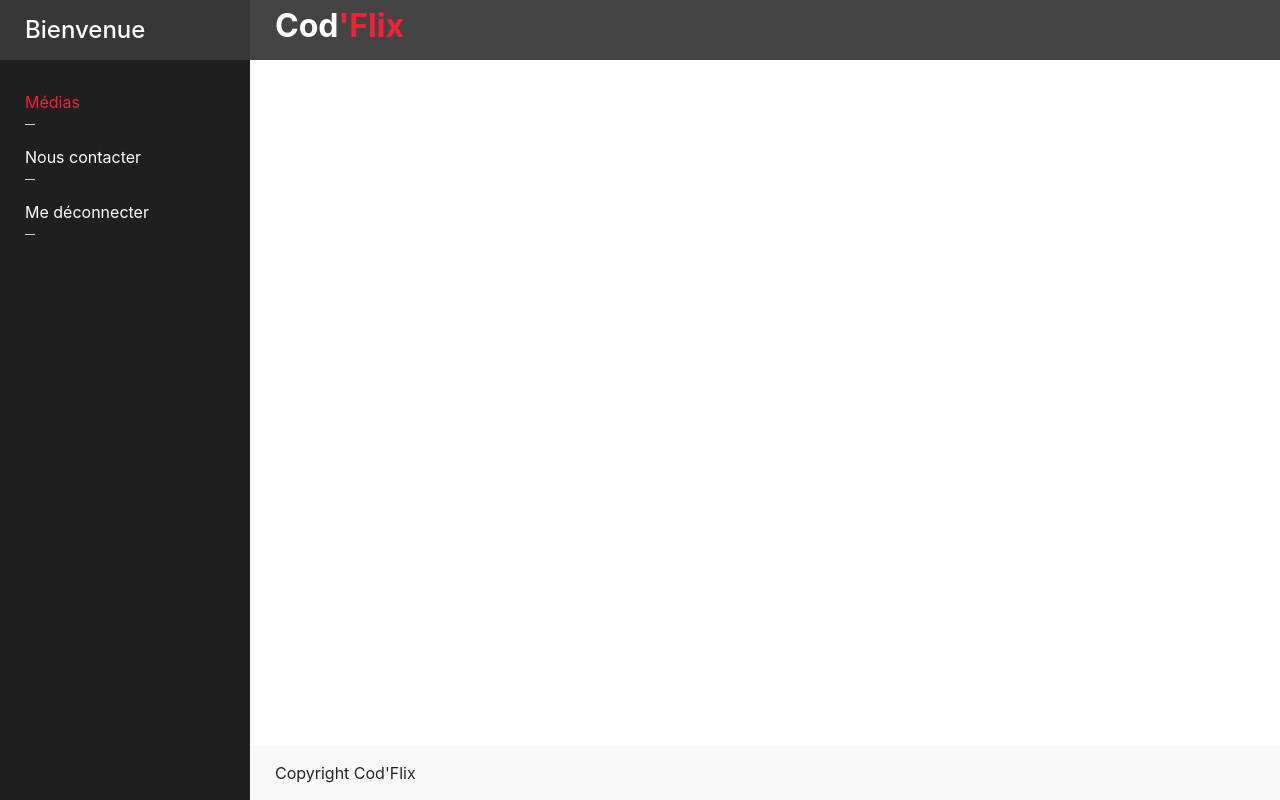
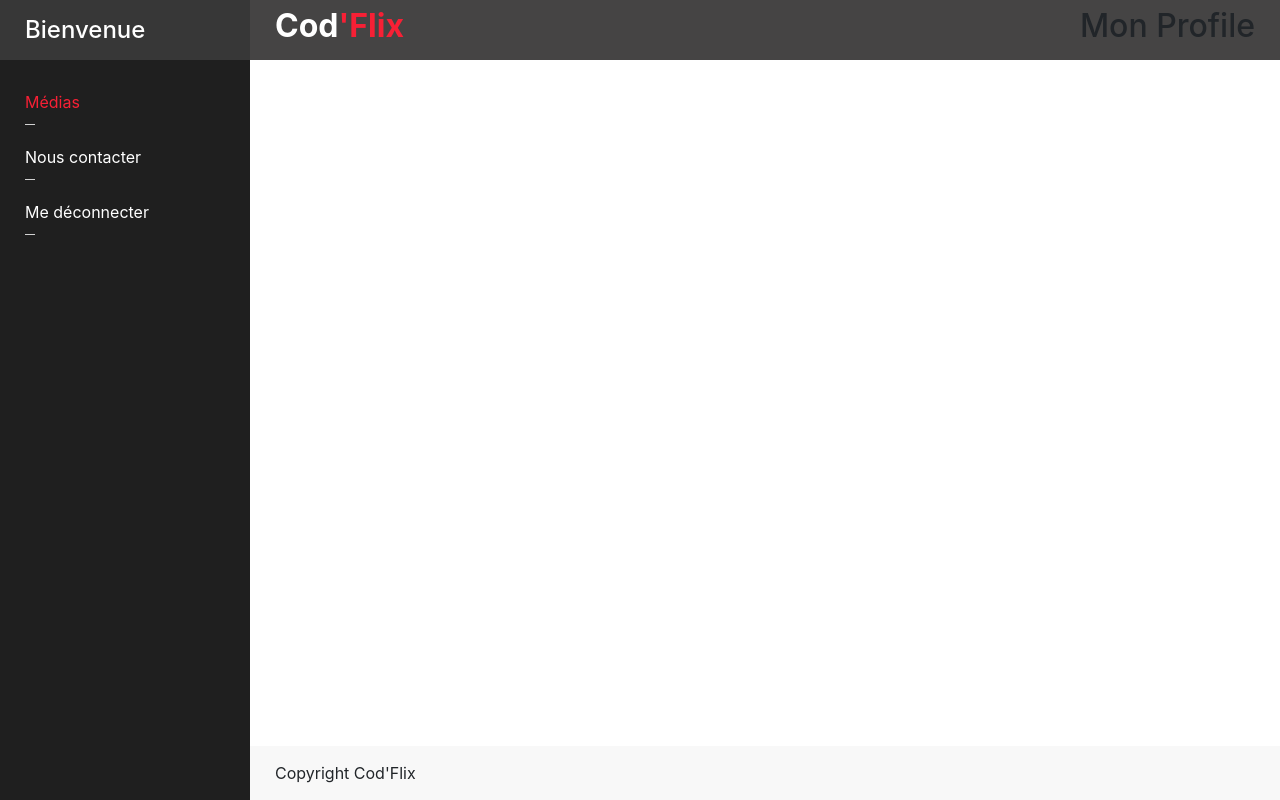
Before and after one commit to Personnnnnnnne/ec-code-2020, a PHP site: page /view/dashboard.php in a window 1280 px wide. Run offline with PHP 8.4, Linux system fonts and the light colour scheme; the template is opened without the code that fills it, so the values that code supplies are empty; some libraries are stand-ins or nearby versions.

Commit message:
first commit

```diff
--- a/view/dashboard.php
+++ b/view/dashboard.php
@@ -29,6 +29,7 @@
       <div id="content">
         <div class="header">
           <h2 class="title">Cod<span>'Flix</span></h2>
+            <h2 class="profile">Mon Profile</h2>
           <div class="toggle-menu d-block d-md-none">
             <button type="button" id="sidebarCollapse" class="btn btn-primary">
               <i class="fas fa-bars"></i>
```
